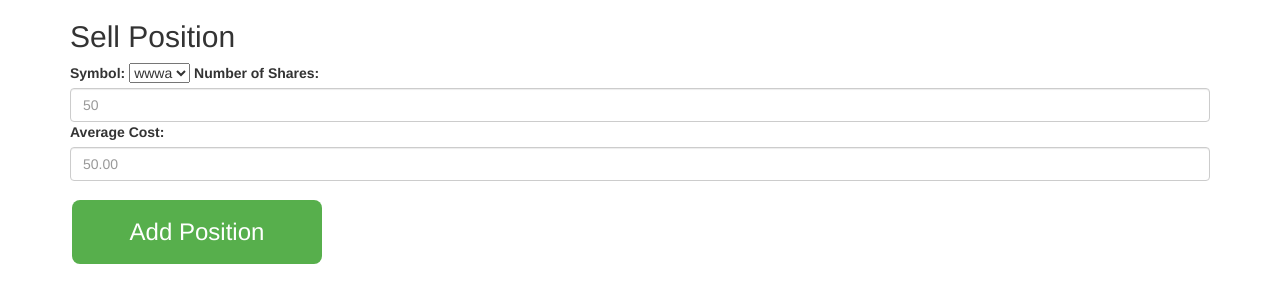
After one commit to JosephHamilton/PortfolioAssistant, a Flask app: page /sell_position in a window 1280 px wide. The commit adds this page. Shown: the top 303 px of the page. Run offline with Flask 2, Linux system fonts and the light colour scheme; some libraries are stand-ins or nearby versions.

Commit message:
Adding an option to sell positions

```diff
--- a/portfolio/server.py
+++ b/portfolio/server.py
@@ -1,7 +1,9 @@
 from flask import Flask, request, make_response, render_template, flash, redirect, url_for
-from wtforms import Form, SubmitField, TextField, validators, IntegerField, DecimalField
+from wtforms import Form, SubmitField, TextField, validators, IntegerField, DecimalField, SelectField
 from DBHandler import DBHandler
 from Position import Position
+
+db = DBHandler()
 
 
 class AddPosition(Form):
@@ -11,11 +13,18 @@ class AddPosition(Form):
     submit = SubmitField("Submit")
 
 
+class SellPosition(Form):
+    current_positions = db.current_positions()
+
+    symbol = SelectField('Stock Symbol', choices=[('current_positions', 'wwwa'), ('test', 'nana')])
+    num_shares = IntegerField('Number of Shares', validators=[validators.DataRequired()])
+    avg_cost = DecimalField('Average Cost', places=2, validators=[validators.DataRequired()])
+    submit = SubmitField("Submit")
+
+
 app = Flask(__name__)
 app.config.from_object(__name__)
 app.config['SECRET_KEY'] = '89182haskfna9102u124128924adf9'
-
-db = DBHandler()
 
 
 @app.route("/", methods=['GET', 'POST'])
@@ -25,7 +34,7 @@ def view_portfolio():
         if request.method == "POST":
             if request.form["submit_button"] == "add_position":
                 return redirect(url_for('add_position'))
-            elif request.form["submit_button"] == "shop":
+            elif request.form["submit_button"] == "sell_position":
                 return redirect(url_for('sell_position'))
 
         positions = db.db_to_array()
@@ -35,7 +44,7 @@ def view_portfolio():
         for position in positions:
             total += position.totalInvestment
 
-        return render_template("portfolio.html", items=positions, total=total)
+        return render_template("portfolio.html", positions=positions, total=total)
 
     except Exception as e:
         print(e)
@@ -65,5 +74,28 @@ def add_position():
         return str(e)
 
 
+@app.route("/sell_position", methods=["GET", "POST"])
+def sell_position():
+    try:
+        form = SellPosition(request.form)
+
+        if request.method == "POST" and form.validate():
+            symbol = form.symbol.data
+            num_shares = form.num_shares.data
+            avg_cost = form.avg_cost.data
+            new_position = Position(symbol, num_shares=num_shares, average_cost=avg_cost)
+
+            db.sell_position(new_position)
+
+            return redirect(url_for('view_portfolio'))
+        elif request.method == "POST" and not form.validate():
+            flash('Error: All the form fields are required. ')
+
+        return render_template("sell_position.html", form=form)
+
+    except Exception as e:
+        return str(e)
+
+
 if __name__ == "__main__":
     app.run(host="0.0.0.0", port=8080, debug=True, threaded=True)
--- /dev/null
+++ b/portfolio/templates/sell_position.html
@@ -0,0 +1,59 @@
+<!doctype html>
+<title>Self-Serve Grocery Store</title>
+<link rel="stylesheet" media="screen" href="static/css/bootstrap.min.css">
+<link rel="stylesheet" href="static/css/bootstrap-theme.min.css">
+<meta name="viewport" content="width=device-width, initial-scale=1.0">
+<div class="container">
+    <h2>Sell Position</h2>
+    <form action="" method="post" role="form">
+        {{ form.csrf }}
+        <div class="form-group">
+            <label for="symbol">Symbol:</label>
+            {{ form.symbol }}
+
+            <label for="num_shares">Number of Shares:</label>
+            <input type="number" class="form-control" id="num_shares" name="num_shares" placeholder="50">
+
+            <label for="avg_cost">Average Cost:</label>
+            <input type="number" min="0" step="any" class="form-control" id="avg_cost" name="avg_cost" placeholder="50.00">
+
+        </div>
+        <button type="submit" class="button">Add Position</button>
+    </form>
+    {% with messages = get_flashed_messages(with_categories=true) %}
+    {% if messages %}
+
+    {% for message in messages %}
+    {% if "Error" not in message[1] %}
+    <div class="alert alert-info">
+        <strong>Success! </strong> {{ message[1] }}
+    </div>
+    {% endif %}
+
+    {% if "Error" in message[1] %}
+    <div class="alert alert-warning">
+        {{ message[1] }}
+    </div>
+    {% endif %}
+    {% endfor %}
+    {% endif %}
+    {% endwith %}
+
+</div>
+
+<style>
+    .button {
+        background-color: rgb(87, 175, 76);
+        border: none;
+        color: white;
+        padding: 15px 32px;
+        text-align: center;
+        text-decoration: none;
+        display: inline-block;
+        font-size: 24px;
+        margin: 4px 2px;
+        cursor: pointer;
+        border-radius: 8px;
+        width: 250px;
+    }
+</style>
```
Also changed, not shown: portfolio/templates/portfolio.html (+7 -7 lines).
